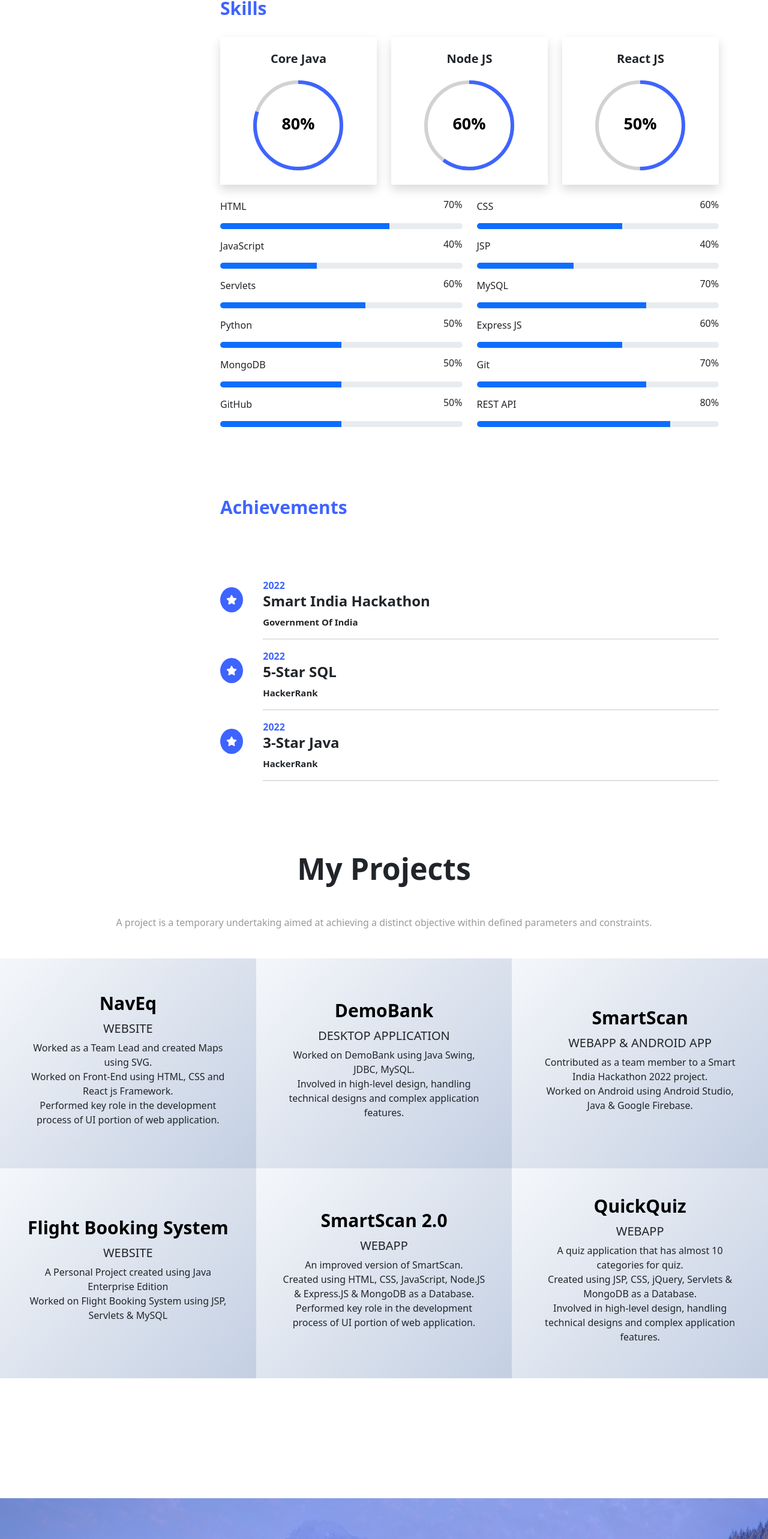
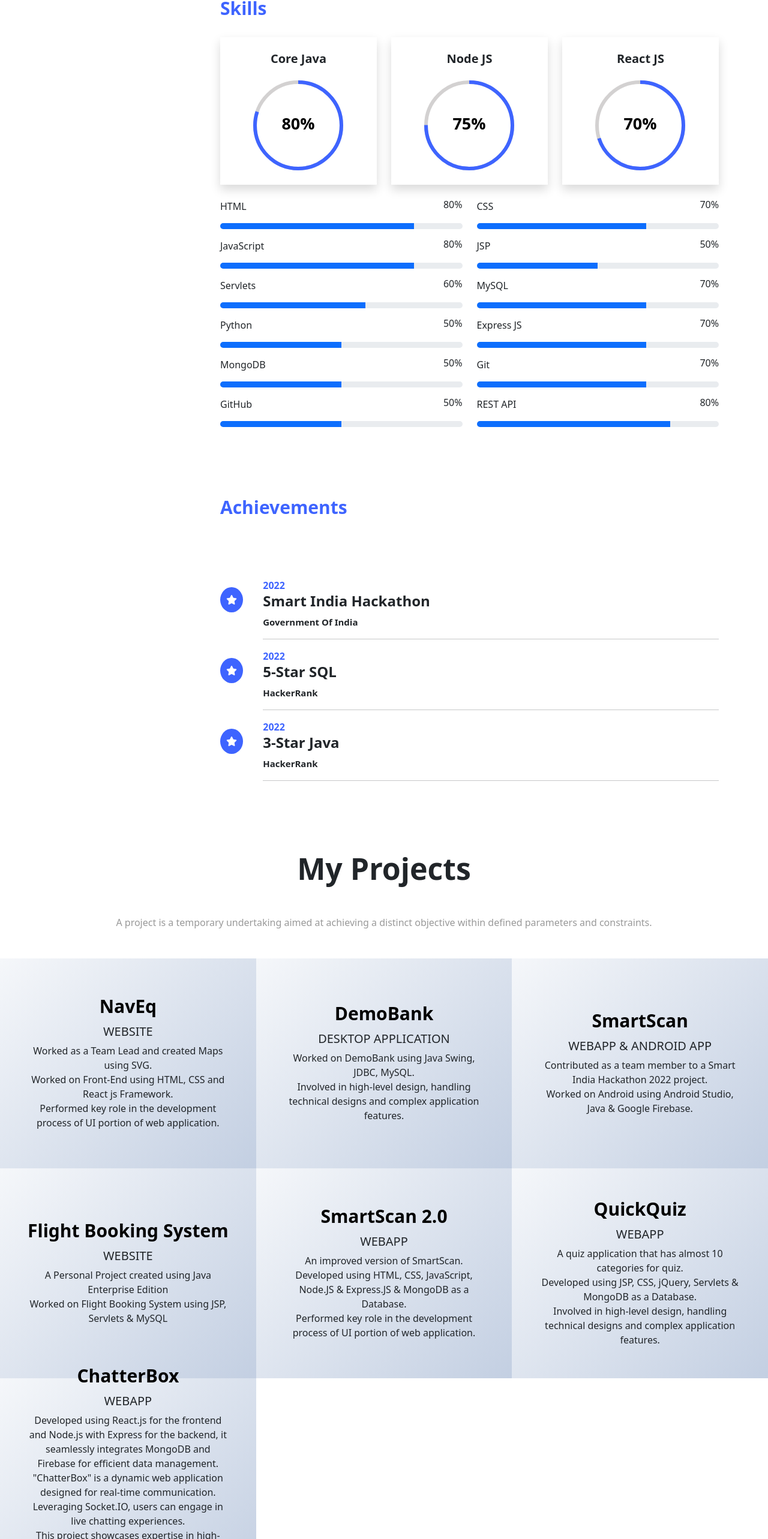
Before and after one commit to iamsuru/Portfolio, a React (Create React App) app: page / in a window 1280 px wide. Shown: the part 2174-4740 px from the top of the page at 60% size. Built offline with nearby package versions, Linux system fonts and the light colour scheme.

Commit message:
Updating Projects and Skills

```diff
--- a/src/components/Projects.js
+++ b/src/components/Projects.js
@@ -4,7 +4,7 @@ import ProjectData from '../data/ProjectData';
 const Card = (props) => {
   return (
     <div className='col-md-4 p-4 text-center pro-container d-flex flex-column align-items-center justify-content-center'>
-      <a href={props.link} target='_blank' rel="noreferrer" className='pr-anchor'>{props.title}</a>
+      <a href={props.link} target='_blank' rel="noreferrer" className='pr-anchor' style={{ paddingTop: '10px' }}>{props.title}</a>
       <h5 className='mt-2'>{props.type}</h5>
       <ul className='list-unstyled'>
         {props.description.map((desc, index) => (
@@ -21,12 +21,13 @@ function Projects() {
       <h1 className='mb-5 mt-5 profile-h2'>My Projects</h1>
       <p className='mb-5 profile-p'>A project is a temporary undertaking aimed at achieving a distinct objective within defined parameters and constraints.</p>
       <div className='row'>
-        <Card title={ProjectData[0].title} link={ProjectData[0].link} type={ProjectData[0].type} description={ProjectData[0].description}/>
-        <Card title={ProjectData[1].title} link={ProjectData[1].link} type={ProjectData[1].type} description={ProjectData[1].description}/>
-        <Card title={ProjectData[2].title} link={ProjectData[2].link} type={ProjectData[2].type} description={ProjectData[2].description}/>
-        <Card title={ProjectData[3].title} link={ProjectData[3].link} type={ProjectData[3].type} description={ProjectData[3].description}/>
-        <Card title={ProjectData[4].title} link={ProjectData[4].link} type={ProjectData[4].type} description={ProjectData[4].description}/>
-        <Card title={ProjectData[5].title} link={ProjectData[5].link} type={ProjectData[5].type} description={ProjectData[5].description}/>
+        <Card title={ProjectData[0].title} link={ProjectData[0].link} type={ProjectData[0].type} description={ProjectData[0].description} />
+        <Card title={ProjectData[1].title} link={ProjectData[1].link} type={ProjectData[1].type} description={ProjectData[1].description} />
+        <Card title={ProjectData[2].title} link={ProjectData[2].link} type={ProjectData[2].type} description={ProjectData[2].description} />
+        <Card title={ProjectData[3].title} link={ProjectData[3].link} type={ProjectData[3].type} description={ProjectData[3].description} />
+        <Card title={ProjectData[4].title} link={ProjectData[4].link} type={ProjectData[4].type} description={ProjectData[4].description} />
+        <Card title={ProjectData[5].title} link={ProjectData[5].link} type={ProjectData[5].type} description={ProjectData[5].description} />
+        <Card title={ProjectData[6].title} link={ProjectData[6].link} type={ProjectData[6].type} description={ProjectData[6].description} />
       </div>
     </div>
   );
--- a/src/components/Skills.js
+++ b/src/components/Skills.js
@@ -46,17 +46,17 @@ function Skills() {
                     <Card language='Core Java' val='80' />
                 </div>
                 <div className='col-lg-4 mb-4'>
-                    <Card language='Node JS' val='60' />
+                    <Card language='Node JS' val='75' />
                 </div>
                 <div className='col-lg-4 mb-4'>
-                    <Card language='React JS' val='50' />
+                    <Card language='React JS' val='70' />
                 </div>
             </div>
 
-            <ProgressBar language1='HTML' val1='70' language2='CSS' val2='60' />
-            <ProgressBar language1='JavaScript' val1='40' language2='JSP' val2='40' />
+            <ProgressBar language1='HTML' val1='80' language2='CSS' val2='70' />
+            <ProgressBar language1='JavaScript' val1='80' language2='JSP' val2='50' />
             <ProgressBar language1='Servlets' val1='60' language2='MySQL' val2='70' />
-            <ProgressBar language1='Python' val1='50' language2='Express JS' val2='60'/>
+            <ProgressBar language1='Python' val1='50' language2='Express JS' val2='70' />
             <ProgressBar language1='MongoDB' val1='50' language2='Git' val2='70' />
             <ProgressBar language1='GitHub' val1='50' language2='REST API' val2='80' />
         </>
--- a/src/data/ProjectData.js
+++ b/src/data/ProjectData.js
@@ -15,7 +15,7 @@ const ProjectData = [
         title: 'SmartScan',
         type: 'WEBAPP & ANDROID APP',
         description: ['Contributed as a team member to a Smart India Hackathon 2022 project.', 'Worked on Android using Android Studio, Java & Google Firebase.'],
-        link: 'https://github.com/iamsuru/SmartScanFinal'
+        link: 'https://smartscanmern.onrender.com/'
     },
     {
         title: 'Flight Booking System',
@@ -27,14 +27,21 @@ const ProjectData = [
         title: 'SmartScan 2.0',
         type: 'WEBAPP',
         description: ['An improved version of SmartScan.',
-            'Created using HTML, CSS, JavaScript, Node.JS & Express.JS & MongoDB as a Database.', 'Performed key role in the development process of UI portion of web application.'],
-        link: 'https://smartscan.onrender.com/'
+            'Developed using HTML, CSS, JavaScript, Node.JS & Express.JS & MongoDB as a Database.', 'Performed key role in the development process of UI portion of web application.'],
+        link: 'https://smartscanmern.onrender.com/'
     },
     {
         title: 'QuickQuiz',
         type: 'WEBAPP',
         description: ['A quiz application that has almost 10 categories for quiz.',
-            'Created using JSP, CSS, jQuery, Servlets & MongoDB as a Database.', 'Involved in high-level design, handling technical designs and complex application features.'],
+            'Developed using JSP, CSS, jQuery, Servlets & MongoDB as a Database.', 'Involved in high-level design, handling technical designs and complex application features.'],
+        link: 'https://github.com/iamsuru/QuickQuiz'
+    },
+    {
+        title: 'ChatterBox',
+        type: 'WEBAPP',
+        description: ['',
+            'Developed using React.js for the frontend and Node.js with Express for the backend, it seamlessly integrates MongoDB and Firebase for efficient data management.', `"ChatterBox" is a dynamic web application designed for real-time communication.`, 'Leveraging Socket.IO, users can engage in live chatting experiences.', 'This project showcases expertise in high-level design and the implementation of complex features, offering a comprehensive solution for interactive online communication.'],
         link: 'https://github.com/iamsuru/QuickQuiz'
     }
 ]
```
Also changed, not shown: src/components/Profile.js (+4 -4 lines).
